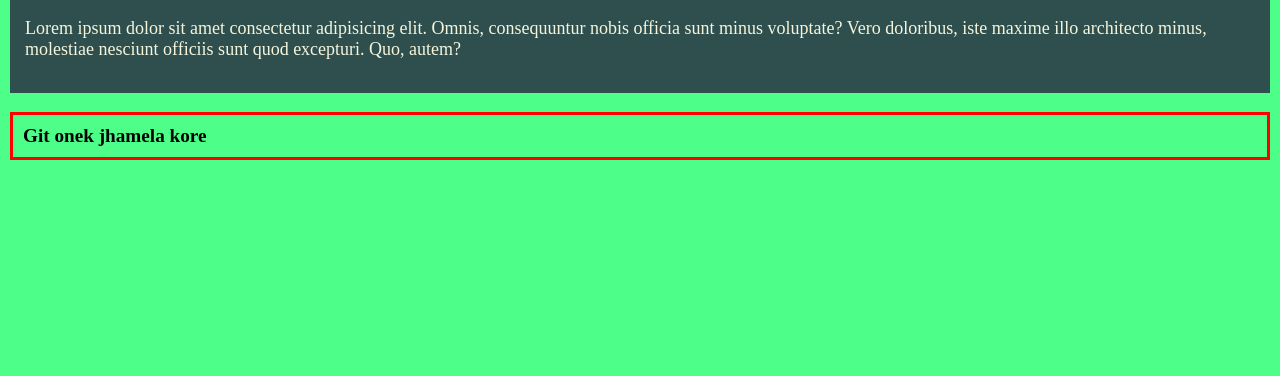
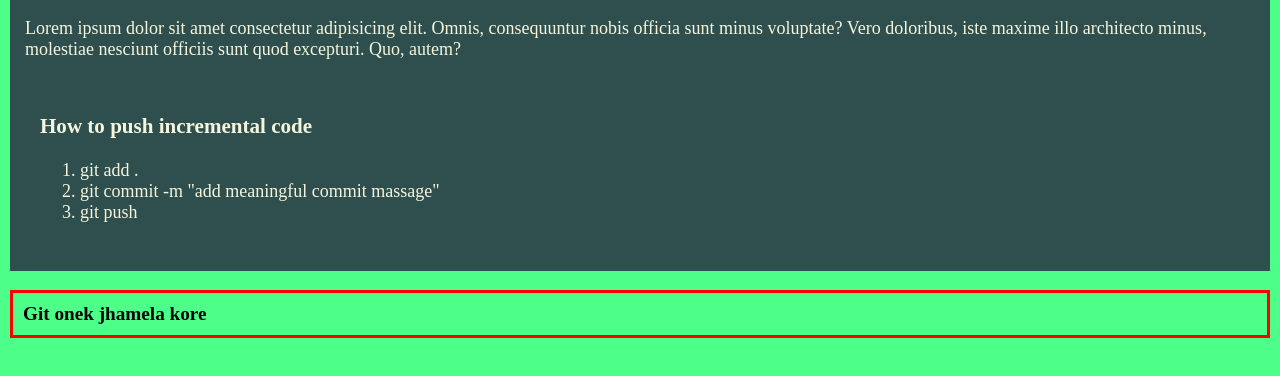
Before and after one commit to mhmitas/my-simple-website, a plain HTML site: page index.html in a window 1280 px wide. Shown: the part 74-450 px from the top of the page. Drawn offline with Linux system fonts and the light colour scheme.

Commit message:
added a list to push code

```diff
--- a/index.html
+++ b/index.html
@@ -12,6 +12,14 @@
         <h3>My Simple Website</h3>
         <p>Lorem ipsum dolor sit amet consectetur adipisicing elit. Omnis, consequuntur nobis officia sunt minus voluptate? Vero doloribus, iste maxime illo architecto minus, molestiae nesciunt officiis sunt quod excepturi. Quo, autem?</p>
         <!-- git push korar somoy genarelly "git push -u origin main" dite hoy.but first bar deoar por ar deoa lagbena -->
+        <div>
+            <h3>How to push incremental code</h3>
+            <ol>
+                <li>git add .</li>
+                <li>git commit -m "add meaningful commit massage"</li>
+                <li>git push</li>
+            </ol>
+        </div>
     </div>
     <p class="gittu">Git onek jhamela kore</p>
 </body>
```
